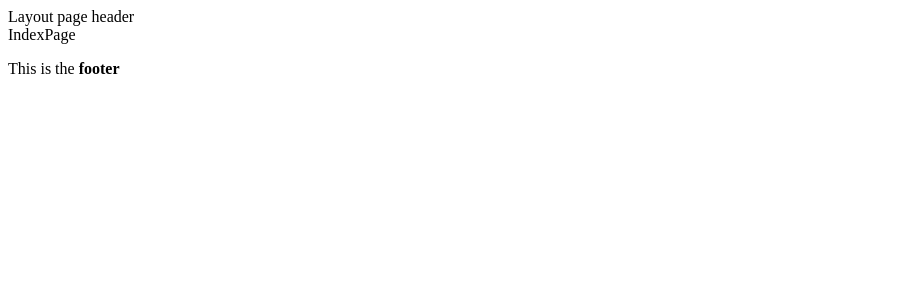
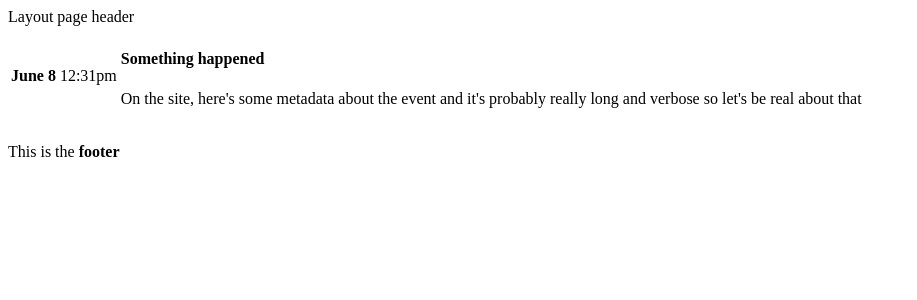
Before and after one commit to natelevine/Whahappen, a React app: page / in a window 1280 px wide. Shown: the top 300 px of the page, without its empty margins (0-917 px from the left). Built offline with nearby package versions, Linux system fonts and the light colour scheme; the HTML template or start-up script is replaced by a standard one.

Commit message:
super basic html & css for a timeline event

```diff
--- a/src/components/IndexPage.js
+++ b/src/components/IndexPage.js
@@ -2,7 +2,20 @@ import React from 'react';
 
 export const IndexPage = () => (
   <div className="home">
-    IndexPage
+
+    <table>
+      <tbody>
+      <tr>
+        <th>June 8</th>
+        <td className="time">12:31pm</td>
+        <td className="description">
+          <h4>Something happened</h4>
+          <p>On the site, here's some metadata about the event and it's probably really long and verbose so let's be real about that</p>
+        </td>
+      </tr>
+      </tbody>
+    </table>
+
   </div>
 );
 
--- a/src/static/css/main.css
+++ b/src/static/css/main.css
@@ -0,0 +1,27 @@
+body {
+  font-family: 'Open Sans', sans-serif;
+}
+table {
+  border-collapse: collapse;
+  margin-top: 30px;
+}
+td, th {
+  text-align: left;
+  vertical-align: top;
+}
+th {
+  width: 100px;
+}
+td.time {
+  width: 100px;
+}
+td.description {
+  border-left: 3px solid #222;
+  padding-left: 30px;
+}
+h4 {
+  margin: 0;
+}
+p {
+  margin: 0;
+}
```
